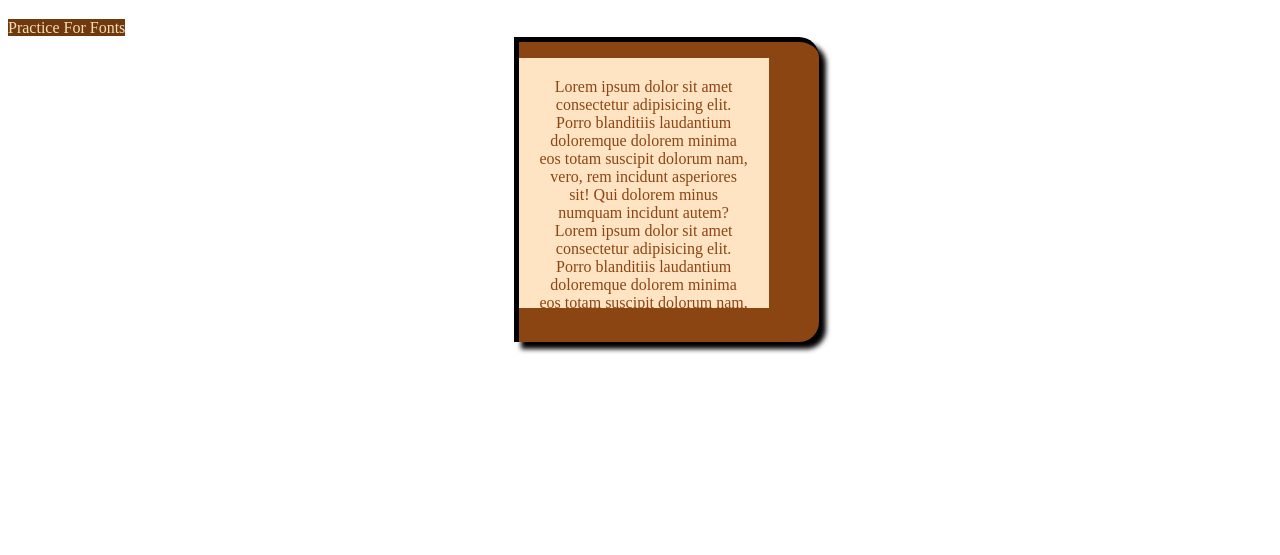
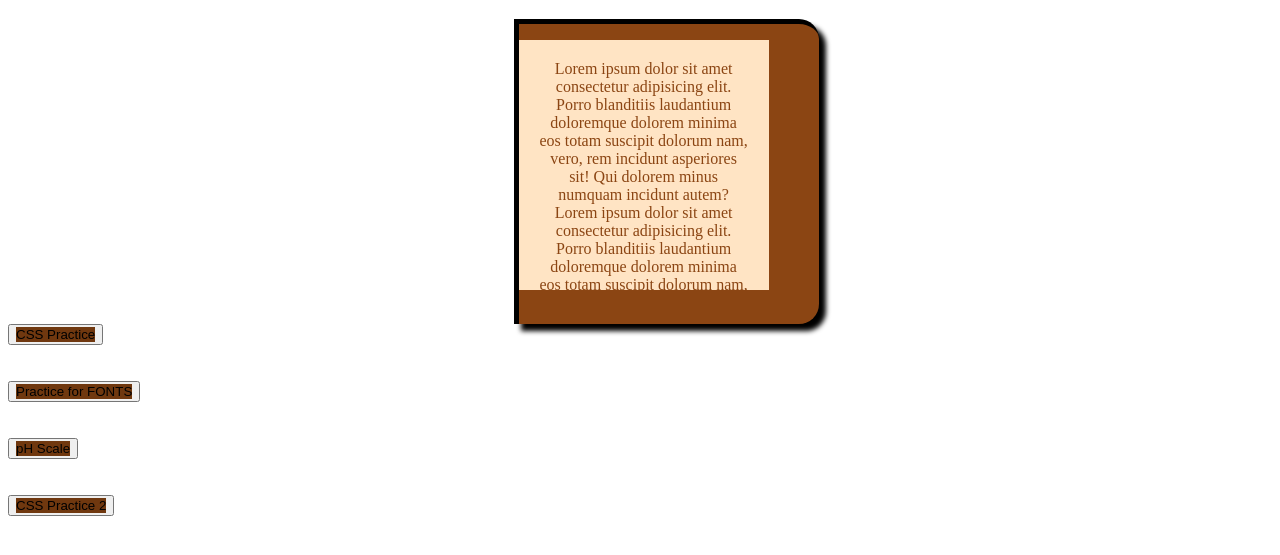
Before and after one commit to Mairajk/prac.-for-css-ch.11, a plain HTML site: page CSS prac. 2/index.html in a window 1280 px wide. Shown: the part 63-618 px from the top of the page. Drawn offline with Linux system fonts and the light colour scheme.

Commit message:
adding link of pages

```diff
--- a/CSS prac. 2/index.html
+++ b/CSS prac. 2/index.html
@@ -4,7 +4,7 @@
     <meta charset="UTF-8">
     <meta http-equiv="X-UA-Compatible" content="IE=edge">
     <meta name="viewport" content="width=device-width, initial-scale=1.0">
-    <title>Document</title>
+    <title> CSS Practice 2</title>
     <link rel="stylesheet" href="style.css">
 
 </head>
@@ -13,10 +13,7 @@
 
     <h1> Practice For CSS </h1>
 
-    <a target="_blank" href="../practice for fonts/index.html">
-        Practice For Fonts  </a>
-
-    <div>
+     <div>
 
         <p>
            Lorem ipsum dolor sit amet consectetur adipisicing
@@ -39,5 +36,30 @@
 
         </div>
 
+        <button> <a target="_blank" href="../CSS prac/index.html">
+            <span class="li"> CSS </span> Practice </a>
+     </button>
+         <br><br><br>
+    <button>
+        <a target="_blank"
+           href="../practice for fonts/index.html">
+           Practice for <span class="li">FONTS</span></a>
+    </button>
+    <br><br><br>
+
+           <button>
+
+            <a target="_blank" href="../index.html"> <span class="li">pH</span> Scale</a>
+    </button>
+
+    <br><br><br>
+
+    <button>
+        <a target="_blank" href="./CSS prac. 2/index.html"> CSS Practice 2</a>
+    </button>
+
+
+
+
 </body>
 </html>
--- a/CSS prac. 2/style.css
+++ b/CSS prac. 2/style.css
@@ -14,12 +14,12 @@ a{
 
 a:visited{
     background-color: black;
-    color: white;
+    color: wheat;
 }
 
 a:active{
     color: darkcyan;
-    background-color: white;
+    background-color: wheat;
 }
 
 div{
@@ -45,3 +45,18 @@ p{
     overflow: hidden;
     overflow: scroll;
 }
+
+button:hover{
+    background-color: coral;
+    color: black;
+
+}
+
+a{
+    color: black;
+    text-decoration: none;
+}
+
+button{
+    border-radius: 2px,2px,2px,0px;
+}
```
Also changed, not shown: CSS prac/index.html (+9 -1 lines), index.html (+6 -1 lines), practice for fonts/index.html (+8 -1 lines).
